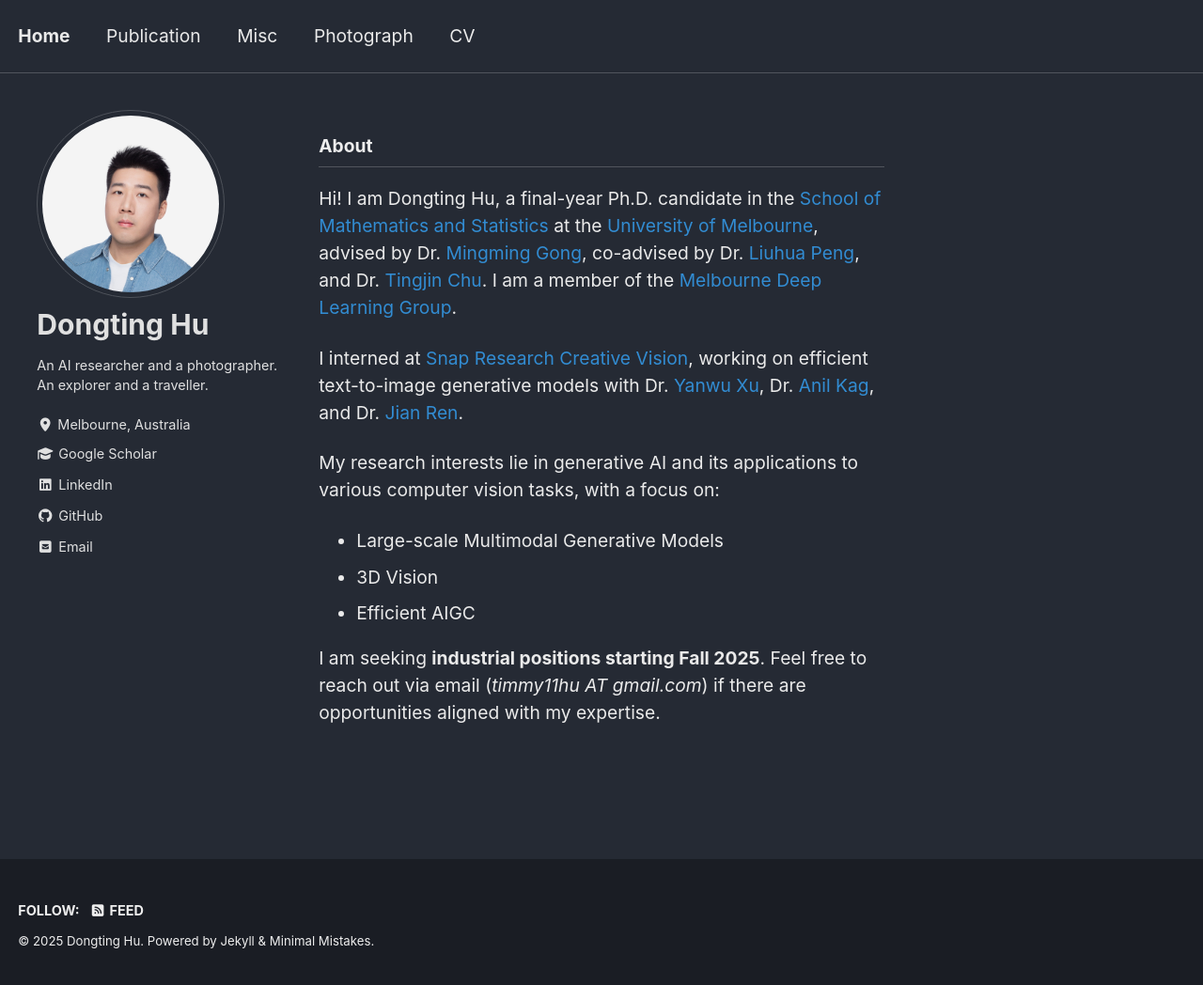
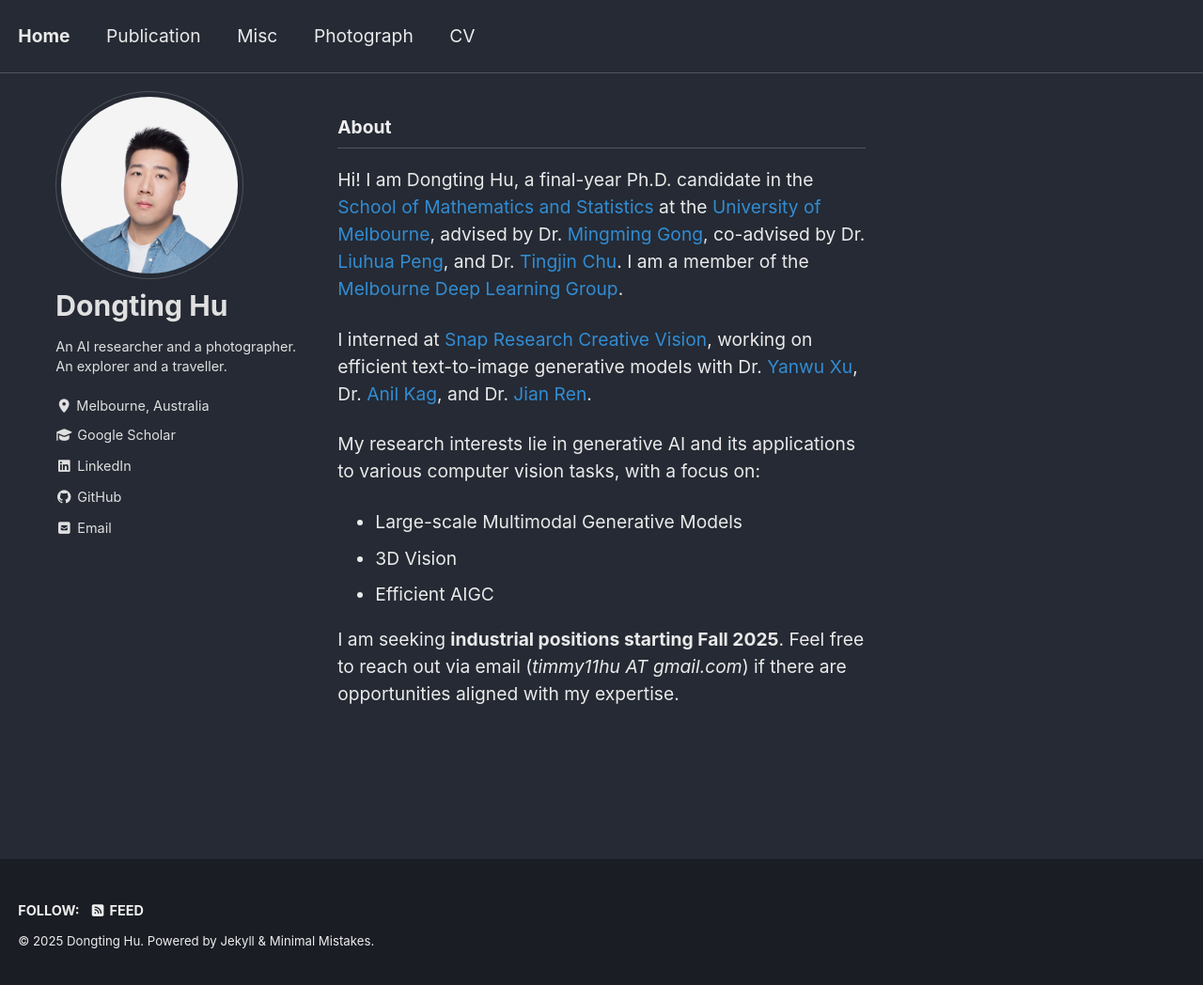
Before and after one commit to timmy11hu/timmy11hu.github.io, a Jekyll site: the page built from index.html, in a window 1280 px wide and 1050 px high. Shown: the whole window at 94% size. Built offline with Jekyll 4.4.1, drawn with Linux system fonts in a browser that asks for light colours; cached includes are drawn as plain includes; the list of posts is cut into pages by our own code.

Commit message:
Update default.html

```diff
--- a/_layouts/default.html
+++ b/_layouts/default.html
@@ -14,7 +14,7 @@
     {% include_cached masthead.html %}
 
     <!-- <div class="initial-content"> -->
-    <div class="initial-content" style="width: 100%; max-width: 100%; padding: 20px; box-sizing: border-box;">
+    <div class="initial-content" style="width: 100%; max-width: 1200px; margin: 0 auto;">
       {{ content }}
       {% include after-content.html %}
     </div>
```
